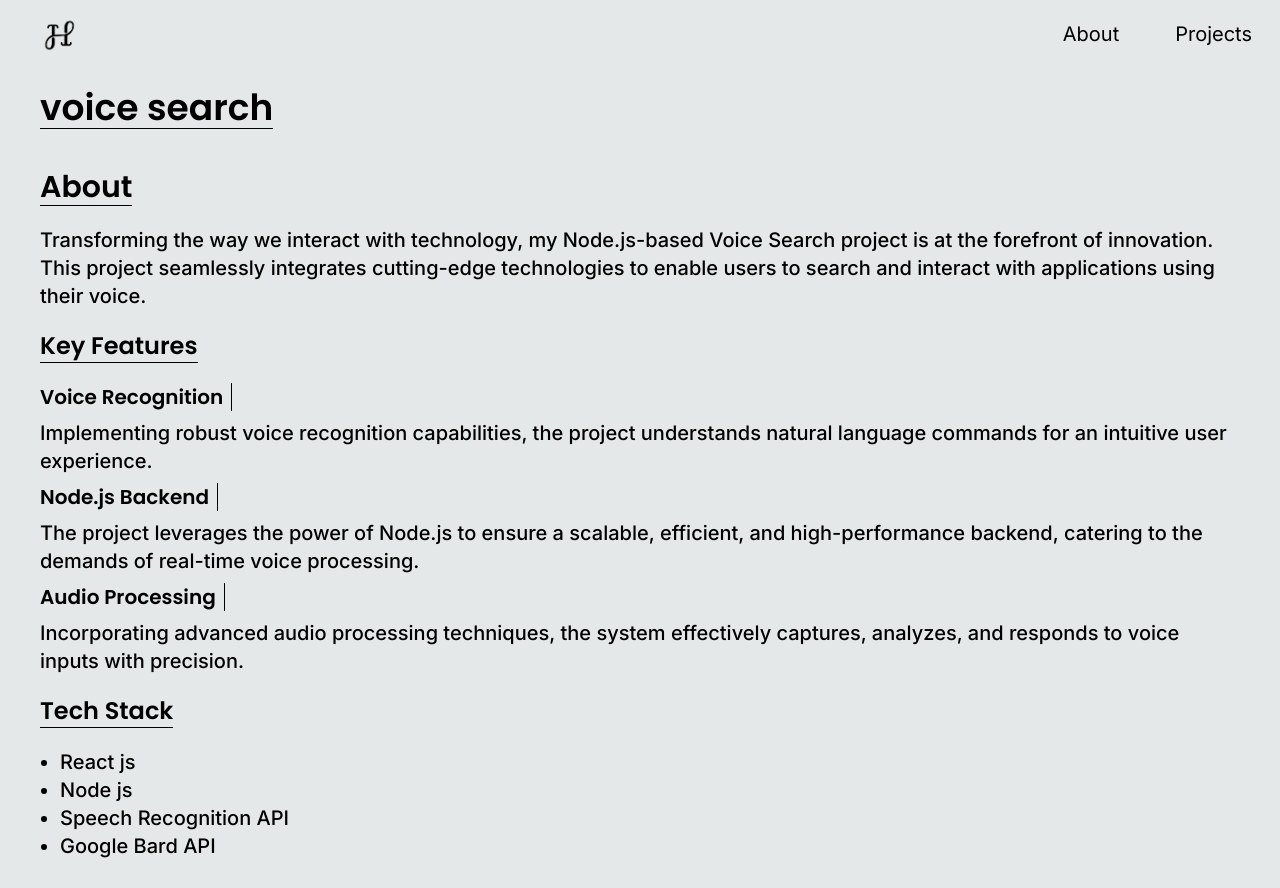
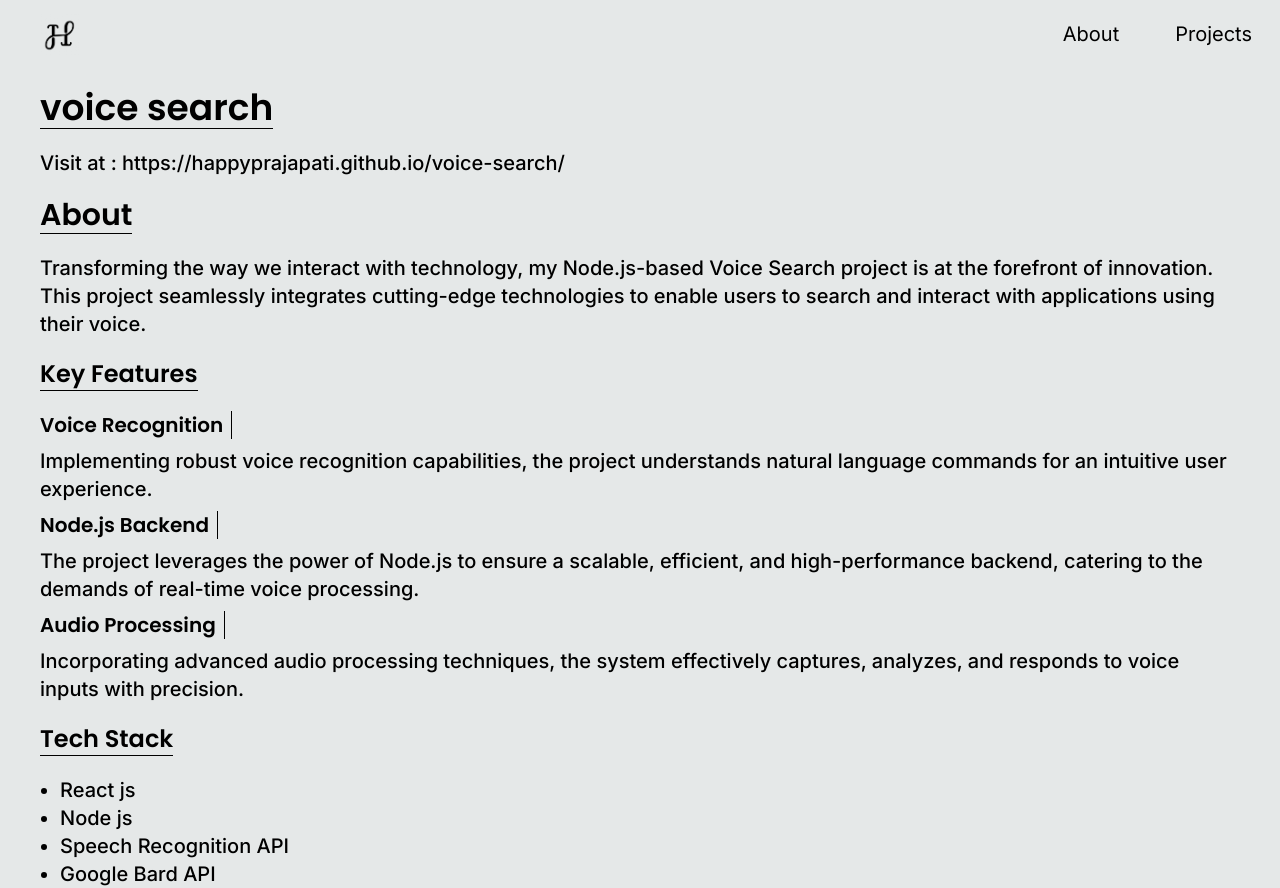
Before and after one commit to happyprajapati/portfolio, a Next.js app: page /projects/voicesearch in a window 1280 px wide. Before the commit the page ends 860 px from the top, so only its background shows below. Built offline with nearby package versions, Linux system fonts and the light colour scheme.

Commit message:
add project link

```diff
--- a/src/app/projects/voicesearch/page.js
+++ b/src/app/projects/voicesearch/page.js
@@ -18,6 +18,7 @@ export default function VoiceSearch() {
             <div className={`${inter.className} mx-10 max-sm:mx                                     -5 flex justify-center flex-col`}>
                 <p className={`${poppins.className} text-4xl max-sm:text-3xl my-5 border-b border-black w-fit`}>voice search</p>
                 <div>
+                    <p className="text-xl max-sm:text-lg">Visit at : https://happyprajapati.github.io/voice-search/</p>
                     <p className={`${poppins.className} text-3xl my-5 max-sm:text-2xl border-b border-black w-fit`}>About</p>
                     <p className="text-xl max-sm:text-lg">Transforming the way we interact with technology, my Node.js-based Voice Search project is at the forefront of innovation. This project seamlessly integrates cutting-edge technologies to enable users to search and interact with applications using their voice.</p>
                     <p className={`${poppins.className} text-2xl my-5 max-sm:text-xl border-b border-black w-fit`}>Key Features</p>
```
